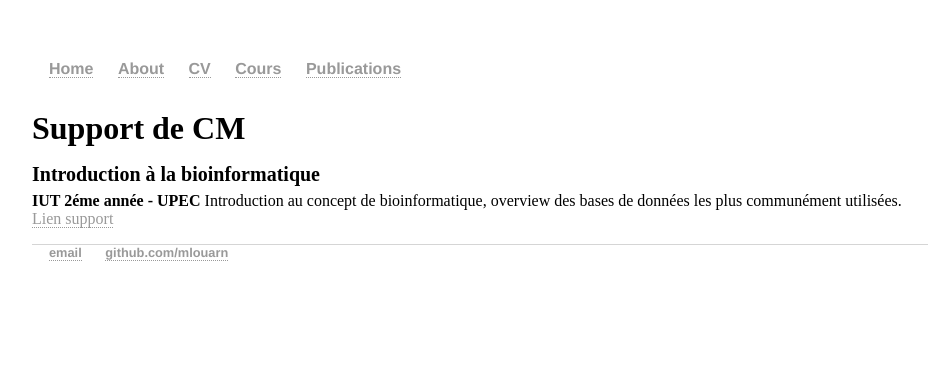
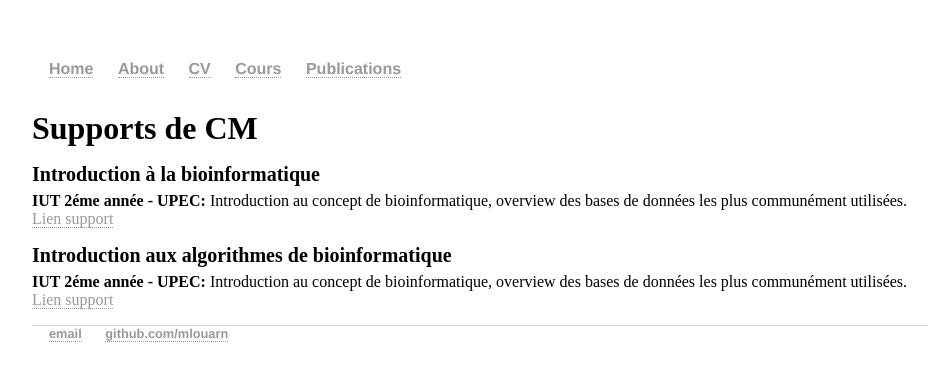
Before and after one commit to mlouarn/mlouarn.github.io, a Jekyll site: the page built from Cours/index.html, in a window 1280 px wide. Shown: the top 381 px of the page, without its empty margins (160-1097 px from the left). Built offline with Jekyll 4.4.1, drawn with Linux system fonts in a browser that asks for light colours.

Commit message:
Update index.html

```diff
--- a/Cours/index.html
+++ b/Cours/index.html
@@ -4,11 +4,14 @@ title: Marine Louarn, PostDoctoral Fellow
 ---
 <div class="blurb">
 
-	<h1>Support de CM</h1>
+	<h1>Supports de CM</h1>
 	<p></p>
 			<h2>Introduction à la bioinformatique</h2>
-                <p><strong>IUT 2éme année  - UPEC</strong>
+                <p><strong>IUT 2éme année  - UPEC: </strong>
 					Introduction au concept de bioinformatique, overview des bases de données les plus communément utilisées.<br />
-		<a href="2026-2027-Bioinformatique BCC2.pdf">Lien support</a>
-                </p>
+		<a href="2026-2027-Bioinformatique BCC2.pdf">Lien support</a> </p>
+				<h2>Introduction aux algorithmes de bioinformatique</h2>
+                <p><strong>IUT 2éme année  - UPEC: </strong>
+					Introduction au concept de bioinformatique, overview des bases de données les plus communément utilisées.<br />
+		<a href="2026-2027-Bioinformatique BCC2.pdf">Lien support</a> </p>
 </div><!-- /.blurb -->
```
